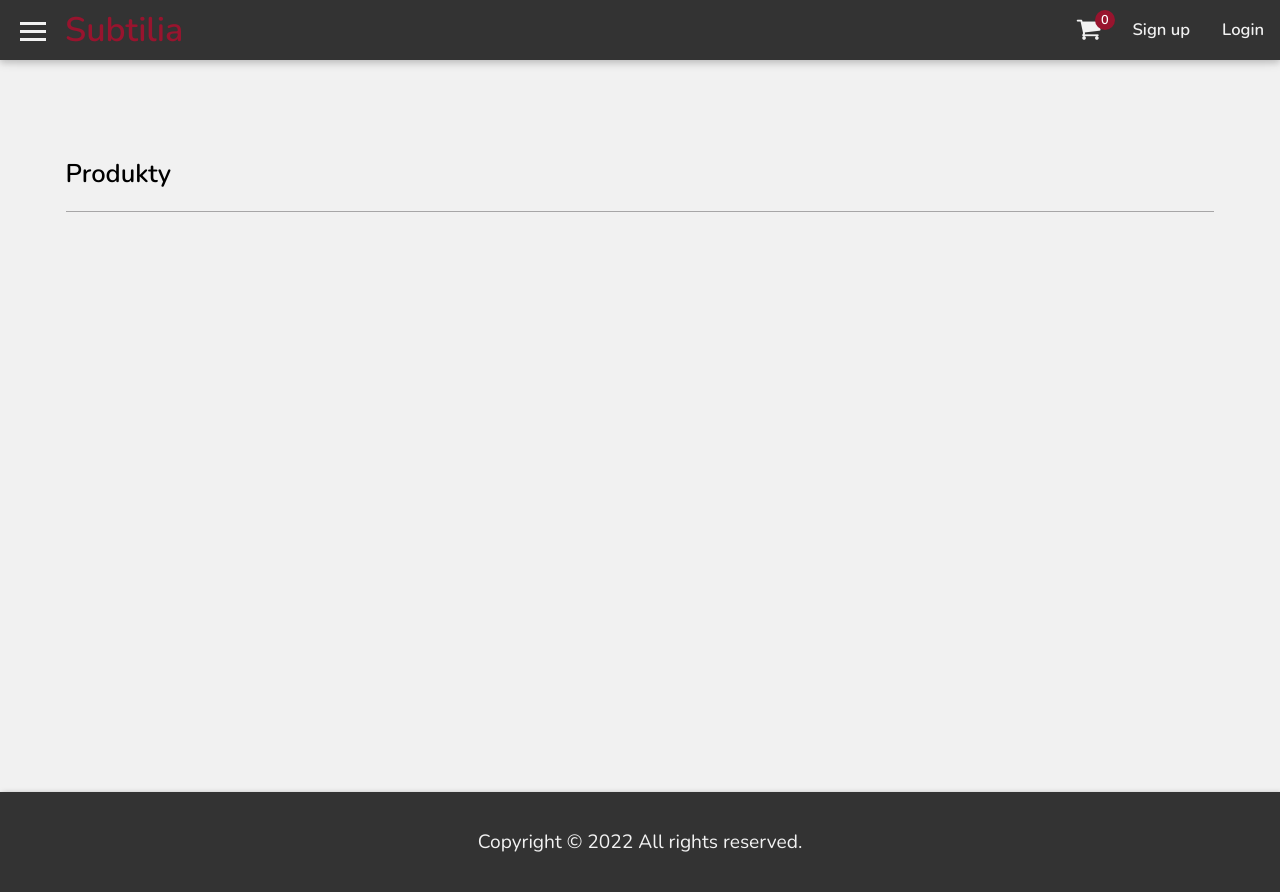
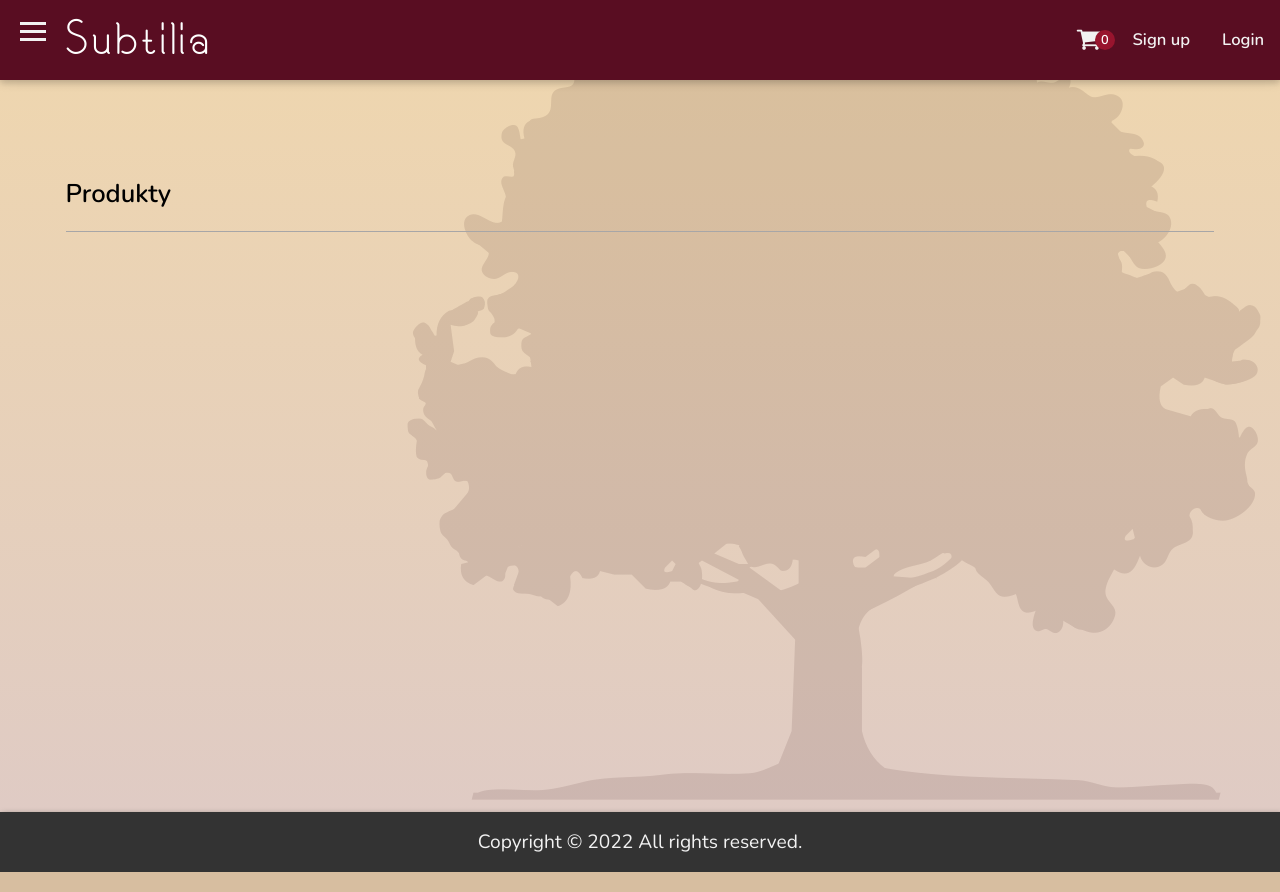
Before and after one commit to kleist0202/subtilia, a Django app: page / in a window 1280 px wide. Run offline with Django 4.2, Linux system fonts and the light colour scheme; data that the repository does not hold is empty.

Commit message:
Small CSS changes

```diff
--- a/static/css/style.css
+++ b/static/css/style.css
@@ -1,4 +1,9 @@
 @import url('https://fonts.googleapis.com/css2?family=Nunito:wght@200;300;400;500;600&display=swap');
+
+@font-face {
+    font-family: 'mainFont';
+    src: url('/static/fonts/BlackChancerry.ttf'); /*URL to font*/
+}
 
 :root {
     --wine-red-color: #98142e;
@@ -23,8 +28,23 @@ html {
 
 body {
     margin:0;
-    margin-top: 60px;
-    background: #f1f1f1;
+    margin-top: 80px;
+background: rgb(222,202,198);
+background: linear-gradient(0deg, rgba(222,202,198,1) 0%, rgba(240, 215, 173,1) 100%);
+}
+
+body::after {
+  content: "";
+  background:url('/images/Logo.png');
+  background-repeat: no-repeat;
+  background-position: bottom -150px right 0px;
+  opacity: 0.1;
+  top: 0;
+  left: 0;
+  bottom: 0;
+  right: 0;
+  position: fixed;
+  z-index: -1;
 }
 
 a {
@@ -53,10 +73,10 @@ hr {
 .navbar {
     z-index: 1;
     overflow: hidden;
-    background-color: #333;
+    background-color: #590d22;
     position: fixed;
     top: 0;
-    height: 60px;
+    height: 80px;
     width: 100%;
     box-shadow: 0 2px 10px rgba(0, 0, 0, 0.16), 0 3px 6px rgba(0, 0, 0, 0.1);
 }
@@ -68,8 +88,8 @@ hr {
     color: #f2f2f2;
     padding: 0px 16px;
     text-decoration: none;
-    height: 60px;
-    line-height: 60px;
+    height: 80px;
+    line-height: 80px;
     font-size: 1.3rem;
 }
 
@@ -125,15 +145,17 @@ hr {
     align-items: center;
     top: 0px;
     left: 65px;
-    height: 60px;
+    height: 80px;
     position: absolute;
 }
 
 .website-title a {
-    font-weight: bold;
-    font-size: 34px;
-    color: var(--wine-red-color);
-    text-decoration: none;
+	/*font-weight: 900;*/
+	letter-spacing: 3px;
+    font-size: 50px;
+    color: white;
+    text-decoration: none;
+	font-family: 'mainFont';
 }
 
 /* hamburger menu */
@@ -190,7 +212,7 @@ hr {
 .menuBox {
     display: block;
     position: fixed;
-    top: 60px;
+    top: 80px;
     left: -200%;
     width: 333px;
     margin: 0;
@@ -1412,7 +1434,7 @@ user-
     position: relative;
     z-index: 0;
     width: 100%;
-    height: 100px;
+    height: 60px;
     background: #333;
     color: #f2f2f2;
     margin-top: 50px;
```
Also changed, not shown: static/fonts/BlackChancerry.ttf (added), static/images/Logo.png (added).
